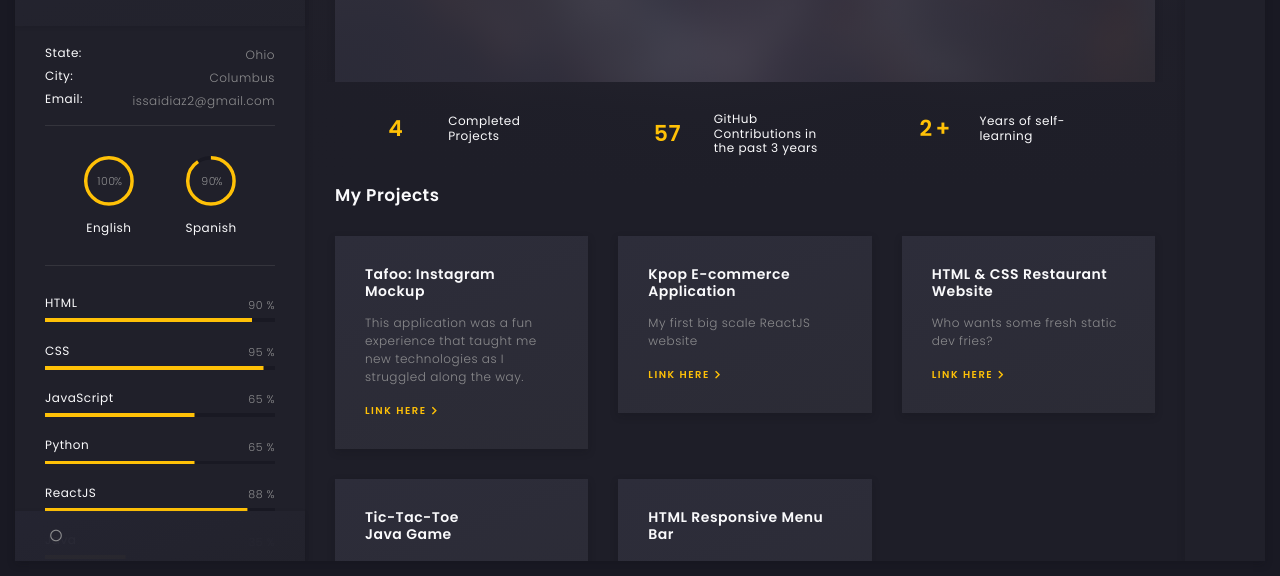
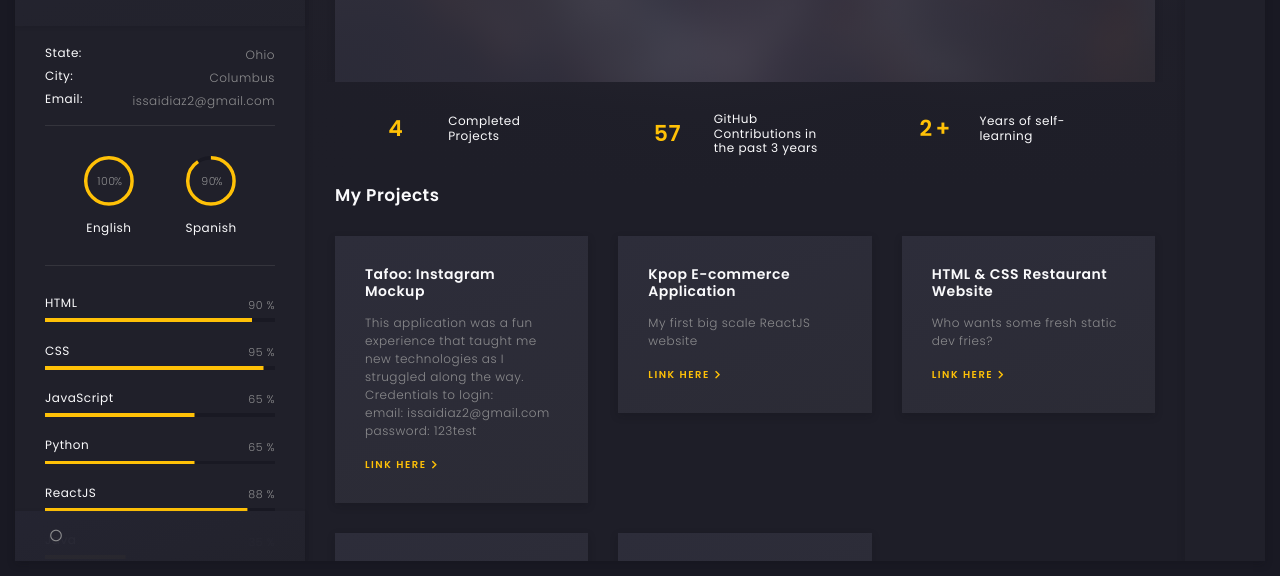
Before and after one commit to Jose-ND/josenieves-diaz-portfolio, a website: page index.html in a window 1280 px wide. Shown: the part 224-800 px from the top of the page. Drawn offline with nearby package versions, Linux system fonts and the light colour scheme.

Commit message:
added credentials for Tafoo

```diff
--- a/index.html
+++ b/index.html
@@ -472,7 +472,12 @@
                         <!-- title -->
                         <h5 class="mb-15">Tafoo: Instagram Mockup</h5>
                         <!-- text -->
-                        <div class="mb-15">This application was a fun experience that taught me new technologies as I struggled along the way.</div>
+                        <div class="mb-15">
+                          This application was a fun experience that taught me new technologies as I struggled along the way.
+                          <br/> Credentials to login:
+                          <br/> email: issaidiaz2@gmail.com
+                          <br/> password: 123test
+                        </div>
                         <!-- button -->
                         <div class="art-buttons-frame"><a href="https://festive-curie-3a5f62.netlify.app" target="_blank" class="art-link art-color-link art-w-chevron">Link Here</a></div>
                       </div>
@@ -555,7 +560,7 @@
                         <!-- title -->
                         <h5 class="mb-15">HTML Responsive Menu Bar</h5>
                         <!-- text -->
-                        <div class="mb-15">Before I digged deeper into JS and Pyhton, I wanted to build a very basic navbar. It was so fun!</div>
+                        <div class="mb-15">Before I digged deeper into JS and python, I wanted to build a very basic navbar. It was so fun!</div>
                         <!-- button -->
                         <div class="art-buttons-frame"><a href="https://codepen.io/Jose-N-D/pen/MWOaXjq" target="_blank" class="art-link art-color-link art-w-chevron">Link Here</a></div>
                       </div>
```
